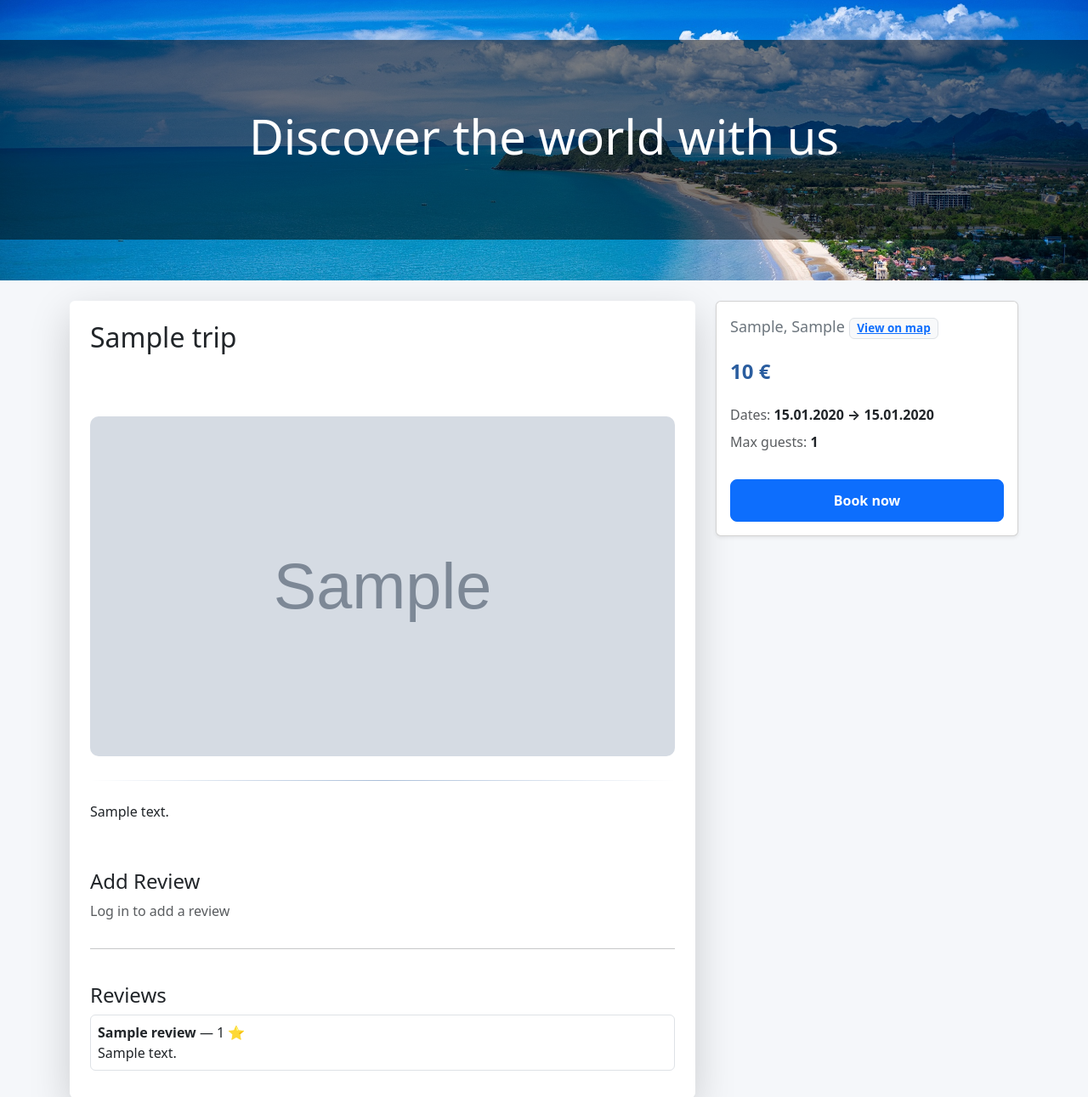
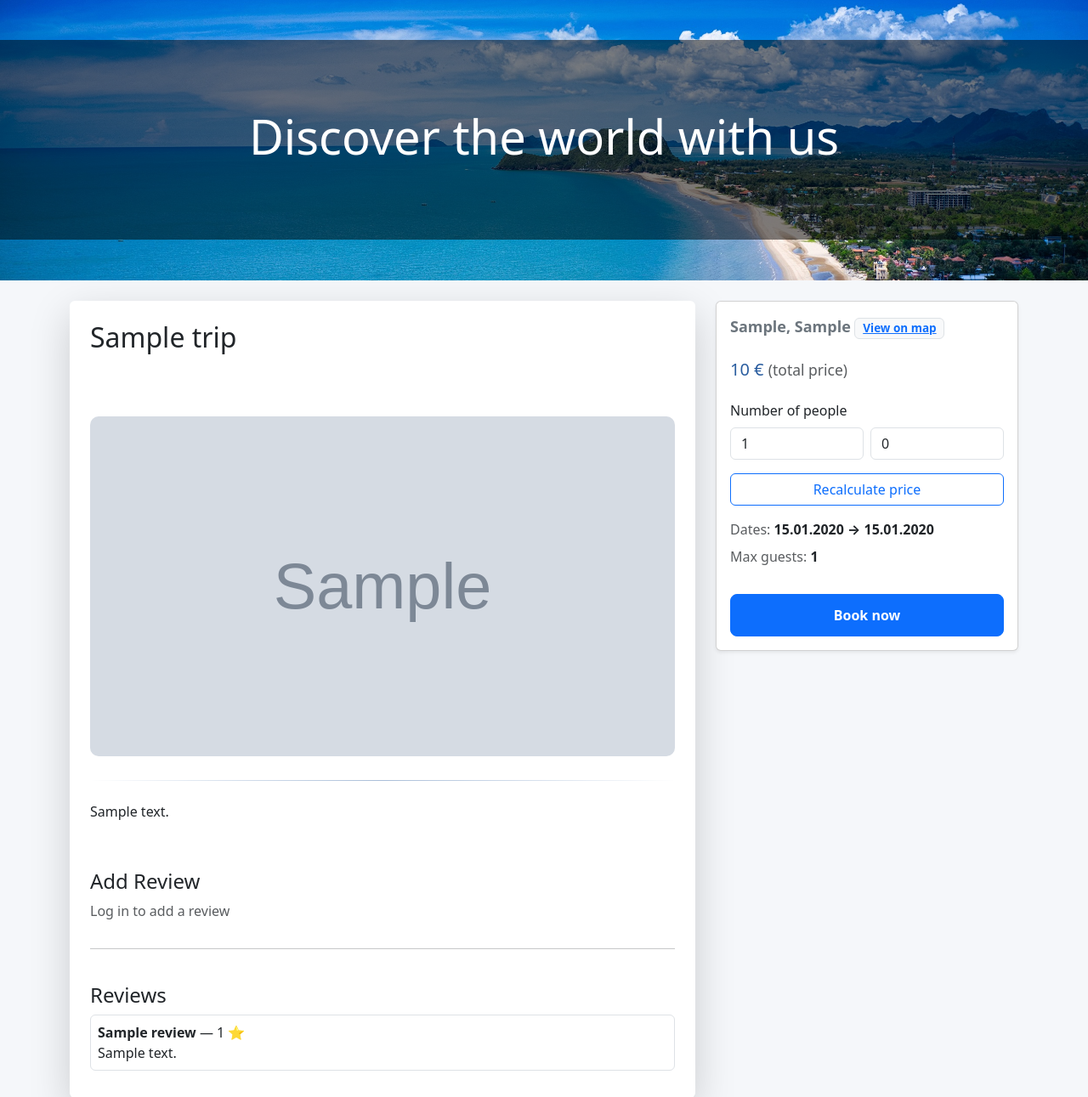
Before and after one commit to piotrgolebiewski07/travel_agency, a Django app: page /trips/1/ in a window 1280 px wide. Shown: the part 57-1348 px from the top of the page at 85% size. Run offline with Django 5.2, Linux system fonts and the light colour scheme; tables that the repository leaves empty hold one stand-in row (values such as "Sample post"); grey boxes marked "Sample" are stand-in pictures.

Commit message:
feat: implement dynamic pricong in trip detail page

```diff
--- a/trips/templates/trips/detail.html
+++ b/trips/templates/trips/detail.html
@@ -104,17 +104,32 @@
         <!-- RIGHT -->
         <div class="col-md-4">
             <div class="card p-3 shadow-sm position-sticky" style="top: 20px;">
-
+                <form method="get">
                     <p class="trip-location mb-2">
-                    {{ trip.country }}, {{ trip.location }}
+                        <strong>{{ trip.country }}, {{ trip.location }}</strong>
                         <a class="badge bg-light text-primary border" href="https://www.google.com/maps?q={{ trip.location }}" target="_blank">
                             {% t  "Zobacz na mapie" "View on map" %}
                         </a>
                     </p>
 
-                <h4 class="mt-3 fw-bold text-price">
-                    {{ trip.get_price_display }}
-                </h4>
+                    <h5 class="text-price mt-4">
+                        {{ total_price }}
+                        <span class="text-muted small">
+                            ({% t "cena całkowita" "total price" %})
+                        </span>
+                    </h5>
+
+                    <div class="mt-4">
+                        <label class="form-label">{% t "Liczba osób" "Number of people" %}</label>
+                        <div class="d-flex gap-2">
+                            <input type="number" name="adults" value="{{ adults }}" min="1" max="{{ trip.max_people }}" class="form-control">
+                            <input type="number" name="children" value="{{ children }}" min="0" max="{{ trip.max_people }}" class="form-control">
+                        </div>
+                        <button class="btn btn-outline-primary w-100 mt-3">
+                            {% t "Przelicz cenę" "Recalculate price" %}
+                        </button>
+                    </div>
+                </form>
 
                 <div class="mt-3">
 
@@ -138,9 +153,16 @@
                 </div>
 
                 {% if trip.available %}
-                    <button class="btn btn-primary w-100 mt-3 btn-book">
+                    <form method="post" class="mt-3">
+                        {% csrf_token %}
+
+                        <input type="hidden" name="adults" value="{{ adults }}">
+                        <input type="hidden" name="children" value="{{ children }}">
+
+                        <button name="booking" value="1" class="btn btn-primary w-100 btn-book">
                             {% t "Zarezerwuj" "Book now" %}
                         </button>
+                    </form>
                 {% else %}
                     <span class="text-danger">{% t "Niedostępne" "Not available" %}</span>
                 {% endif %}
--- a/trips/views.py
+++ b/trips/views.py
@@ -141,8 +141,15 @@ class TripViewSet(ModelViewSet):
 def home(request):
     trips = Trip.objects.all().annotate(
         avg_rating=Avg("reviews__rating"),
-        reviews_count=Count("reviews")
+        reviews_count=Count("reviews"),
+        duration=ExpressionWrapper(
+            F("end_date") - F("start_date") + timedelta(days=1),
+            output_field=DurationField()
+        )
     ).order_by("start_date")[:3]
+
+    for trip in trips:
+        trip.duration_days = trip.duration.days
 
     return render(request, "home.html", {"trips": trips})
 
@@ -191,6 +198,11 @@ def trip_detail(request, pk):
         pk=pk
     )
 
+    adults = int(request.GET.get("adults") or 1)
+    children = int(request.GET.get("children") or 0)
+
+    total_price = trip.get_total_price_display(adults, children)
+
     if request.method == "POST":
         if not request.user.is_authenticated:
             return redirect("login")
@@ -207,7 +219,10 @@ def trip_detail(request, pk):
 
     return render(request, "trips/detail.html", {
         "trip": trip,
-        "form": form
+        "form": form,
+        "total_price": total_price,
+        "adults": adults,
+        "children": children,
     })
 
 
```
Also changed, not shown: templates/home.html (+8 -3 lines). Lines whose indentation alone changed are shown as unchanged.
